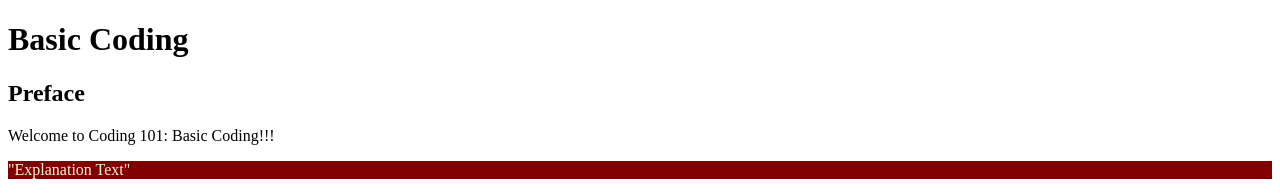
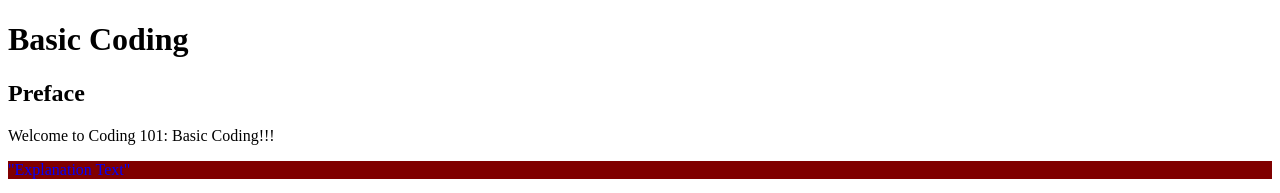
Before and after one commit to jacobwhoppe/jacobwhoppe.github.io, a plain HTML site: page index.html in a window 1280 px wide. Shown: the top 193 px of the page. Drawn offline with Linux system fonts and the light colour scheme; grey boxes are pictures that could not be loaded.

Commit message:
Update index.html
changed color to blue

```diff
--- a/index.html
+++ b/index.html
@@ -10,7 +10,7 @@
         }
         #explanation {
             background: maroon;
-            color: beige;
+            color: blue;
         }
      </style>
    </head>
```
